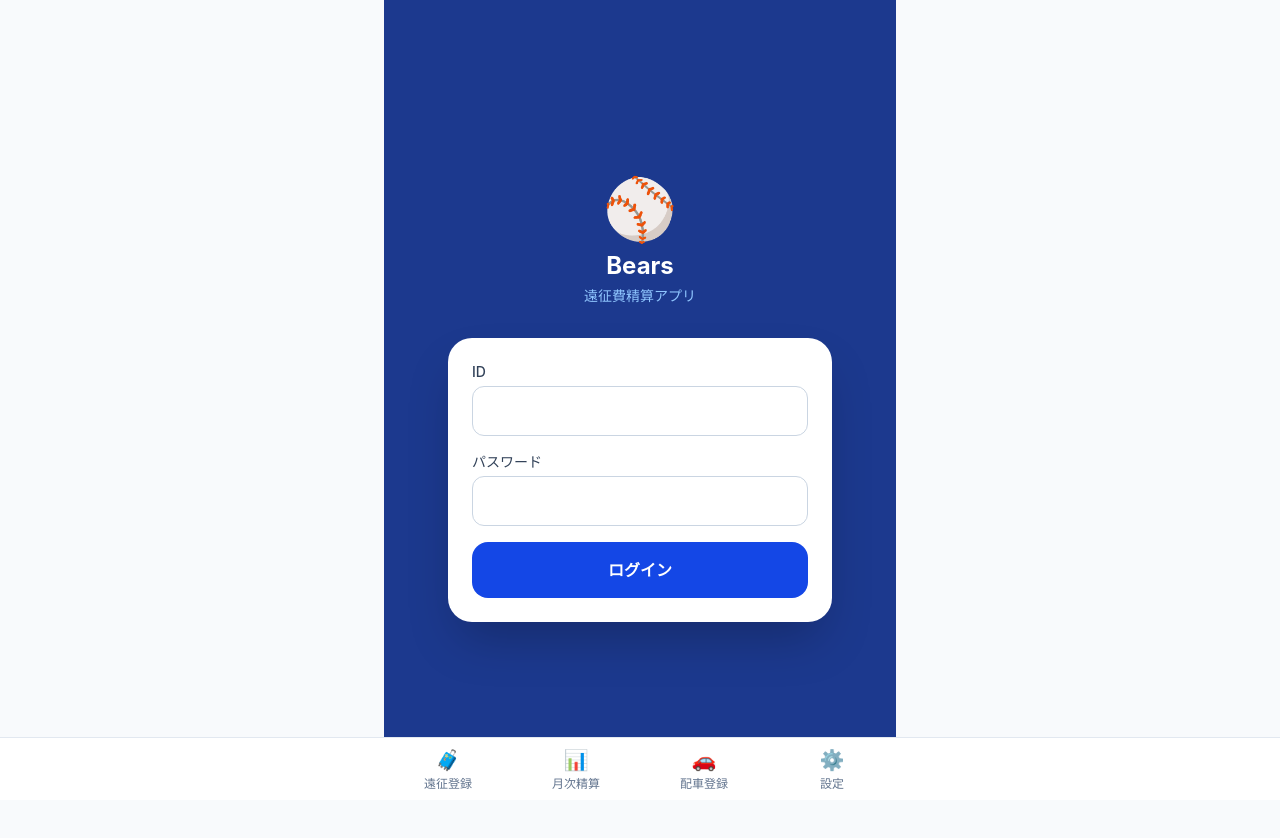
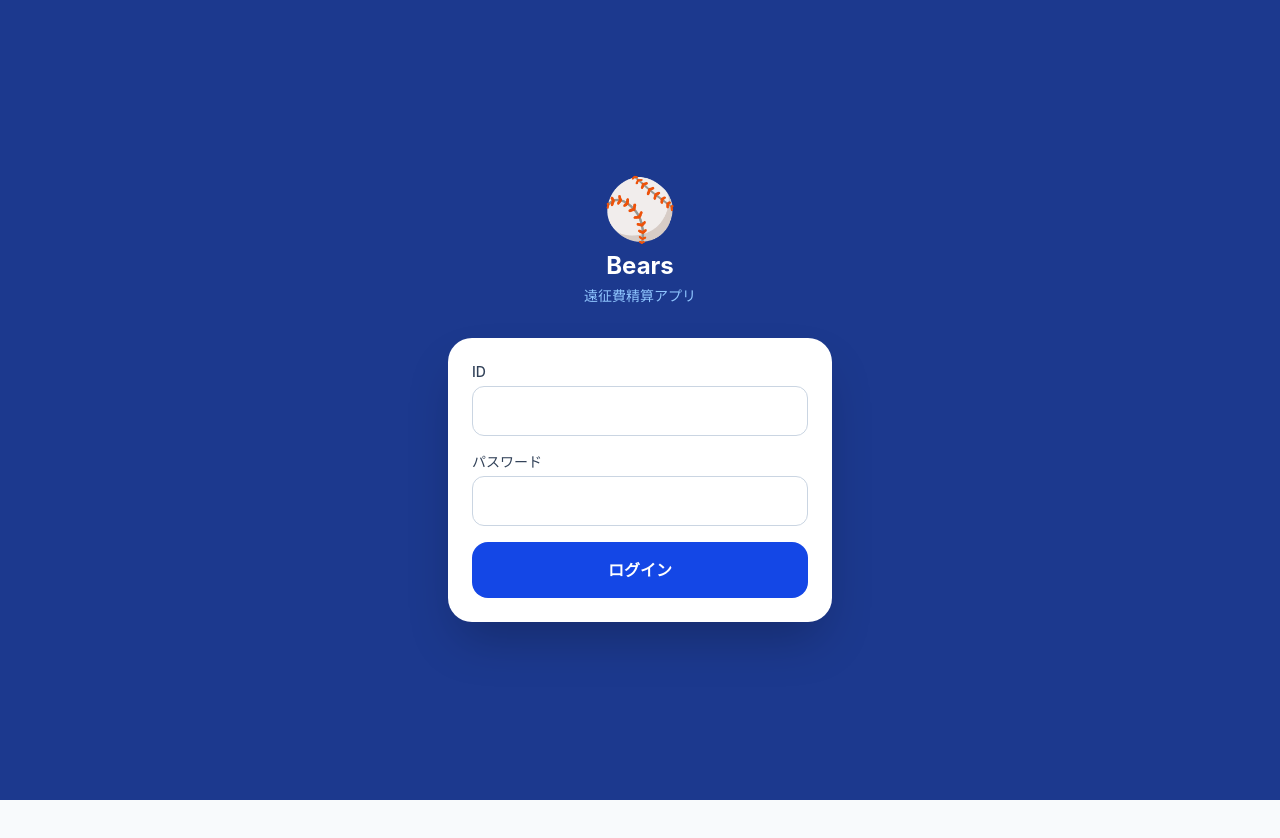
Before and after one commit to yotada-crypto/bears-transport, a Next.js app: page /login in a window 1280 px wide. Shown: the top 838 px of the page. After the commit the page ends 800 px from the top, so only its background shows below. Built offline with nearby package versions, Linux system fonts and the light colour scheme.

Commit message:
fix: login page centering, hide nav on login, iOS Chrome cookie fix

```diff
--- a/app/login/page.tsx
+++ b/app/login/page.tsx
@@ -1,10 +1,8 @@
 'use client'
 
 import { useState } from 'react'
-import { useRouter } from 'next/navigation'
 
 export default function LoginPage() {
-  const router = useRouter()
   const [id, setId] = useState('')
   const [password, setPassword] = useState('')
   const [error, setError] = useState('')
@@ -19,10 +17,10 @@ export default function LoginPage() {
         method: 'POST',
         headers: { 'Content-Type': 'application/json' },
         body: JSON.stringify({ id, password }),
+        credentials: 'same-origin',
       })
       if (res.ok) {
-        router.push('/expeditions')
-        router.refresh()
+        window.location.href = '/expeditions'
       } else {
         const data = await res.json()
         setError(data.error ?? 'ログインに失敗しました')
@@ -35,7 +33,7 @@ export default function LoginPage() {
   }
 
   return (
-    <div className="min-h-screen bg-blue-900 flex flex-col items-center justify-center px-6">
+    <div className="fixed inset-0 bg-blue-900 flex flex-col items-center justify-center px-6 overflow-y-auto">
       <div className="w-full max-w-sm">
         {/* ロゴ */}
         <div className="text-center mb-8">
--- a/components/Navigation.tsx
+++ b/components/Navigation.tsx
@@ -12,6 +12,8 @@ const navItems = [
 
 export default function Navigation() {
   const pathname = usePathname()
+
+  if (pathname === '/login') return null
 
   return (
     <nav className="fixed bottom-0 left-0 right-0 bg-white border-t border-slate-200 safe-bottom z-50">
```
